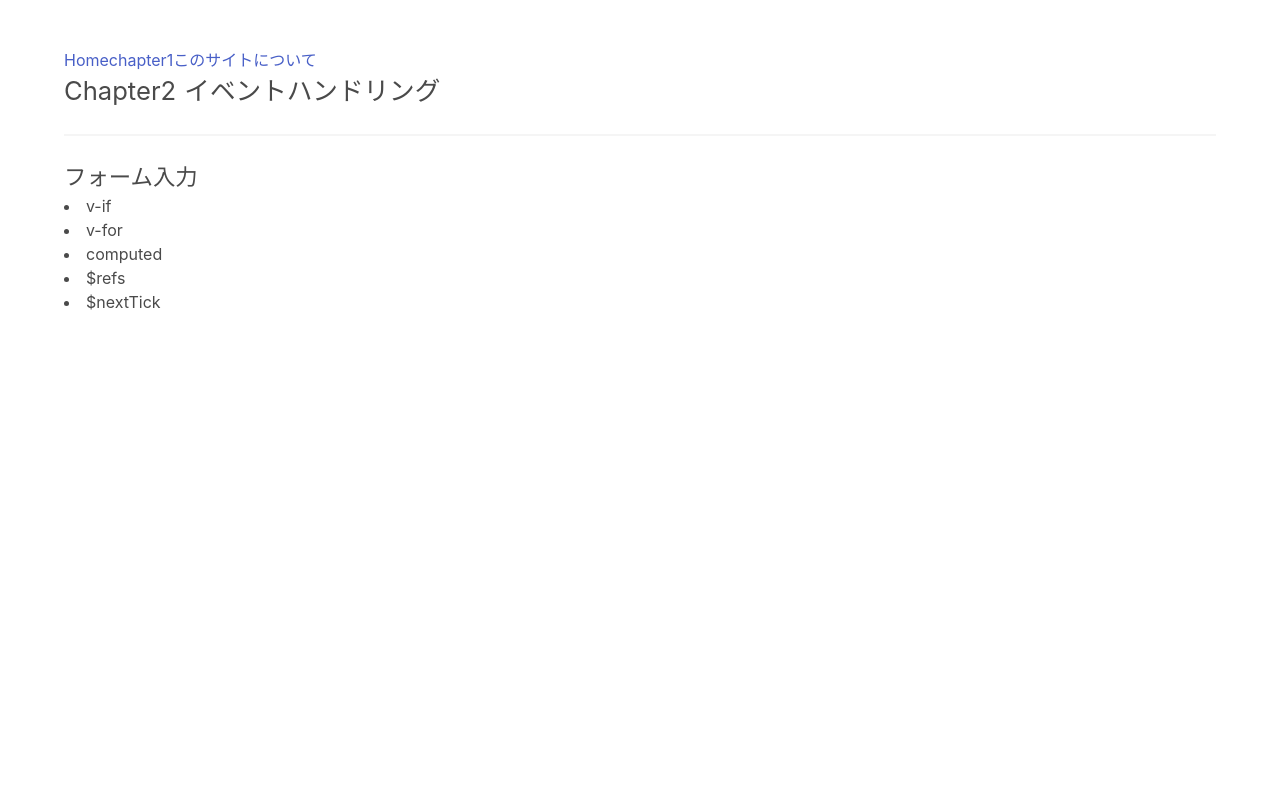
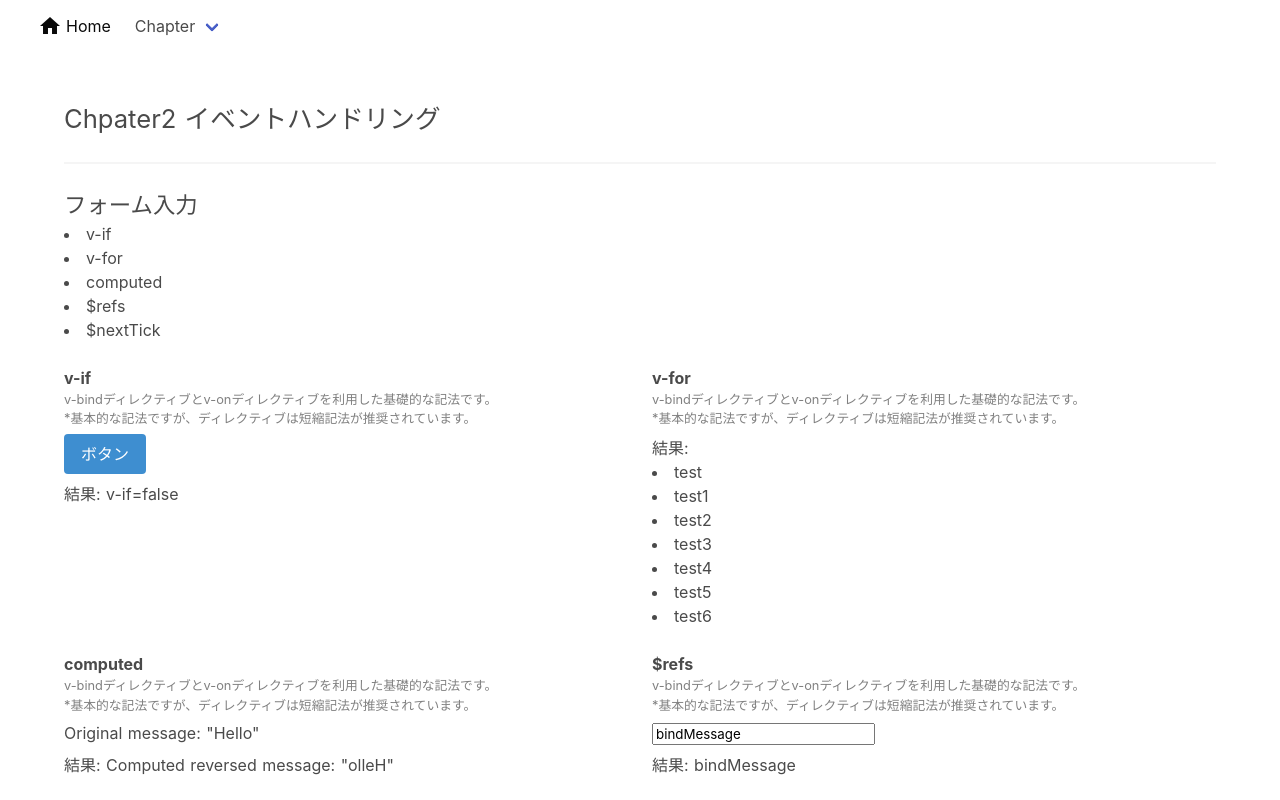
Before and after one commit to ND-share/codesandbox, a Nuxt app: page /chapter/chapter2 in a window 1280 px wide. Shown: the top 800 px of the page. Built offline with nearby package versions, Linux system fonts and the light colour scheme.

Commit message:
ヘッダー追加/入力フォーム追加

```diff
--- a/layouts/default.vue
+++ b/layouts/default.vue
@@ -1,8 +1,50 @@
 <template>
   <div>
+    <nav class="navbar" role="navigation" aria-label="main navigation">
+      <div id="navbarBasicExample" class="navbar-menu">
+        <div class="navbar-start">
+          <a class="home navbar-item has-text-black" @click="$router.push('/')">
+            <span class="icon mr-1">
+              <i class="mdi mdi-home mdi-24px"></i>
+            </span>
+            Home</a
+          >
+          <div class="navbar-item has-dropdown is-hoverable">
+            <a class="navbar-link"> Chapter </a>
+            <div class="navbar-dropdown">
+              <a
+                v-for="chapter in chapters"
+                :key="chapter.id"
+                class="navbar-item"
+                @click="$router.push(chapter.link)"
+              >
+                chapter{{ chapter.id }}
+              </a>
+              <hr class="navbar-divider" />
+              <a class="navbar-item" @click="$router.push('/examples/api')">
+                番外編
+              </a>
+            </div>
+          </div>
+        </div>
+      </div>
+    </nav>
     <Nuxt />
   </div>
 </template>
+
+<script>
+export default {
+  data() {
+    return {
+      chapters: [
+        { id: 1, link: '/chapter/chapter1' },
+        { id: 2, link: '/chapter/chapter2' },
+      ],
+    }
+  },
+}
+</script>
 
 <style>
 html {
@@ -52,4 +94,9 @@ html {
   color: #fff;
   background-color: #35495e;
 }
+
+.navbar {
+  padding-left: 30px;
+  padding-right: 30px;
+}
 </style>
--- a/nuxt.config.js
+++ b/nuxt.config.js
@@ -12,15 +12,25 @@ export default {
     ],
     link: [{ rel: 'icon', type: 'image/x-icon', href: '/favicon.ico' }],
   },
+
   server: {
-    port: 2999, // デフォルト: 3000
+    port: 2999,
   },
+
+  env: {
+    ENV: process.env.NODE_ENV,
+  },
+
   // SSR検証用
   ssr: true,
   // ssr: false,
 
   // Global CSS: https://go.nuxtjs.dev/config-css
-  css: ['bulma', '~/assets/style/app.scss'],
+  css: [
+    '@mdi/font/css/materialdesignicons.min.css',
+    'bulma',
+    '~/assets/style/app.scss',
+  ],
 
   // Plugins to run before rendering page: https://go.nuxtjs.dev/config-plugins
   plugins: [],
--- a/package.json
+++ b/package.json
@@ -21,6 +21,7 @@
     }
   },
   "dependencies": {
+    "@mdi/font": "^5.9.55",
     "@nuxtjs/axios": "^5.12.5",
     "bulma": "^0.9.2",
     "core-js": "^3.9.0",
--- a/pages/chapter/chapter1.vue
+++ b/pages/chapter/chapter1.vue
@@ -1,9 +1,6 @@
 <template>
   <section class="section">
     <div class="container">
-      <a @click="$router.push('/')">Home</a>
-      <a @click="$router.push('/chapter/chapter2')">chapter2</a>
-      <a @click="$router.push('/examples/api')">このサイトについて</a>
       <h1>{{ title }}</h1>
       <hr />
       <article>
--- a/pages/chapter/chapter2.vue
+++ b/pages/chapter/chapter2.vue
@@ -1,10 +1,7 @@
 <template>
   <section class="section">
     <div class="container">
-      <a @click="$router.push('/')">Home</a>
-      <a @click="$router.push('/chapter/chapter1')">chapter1</a>
-      <a @click="$router.push('/examples/api')">このサイトについて</a>
-      <h1>Chapter2 イベントハンドリング</h1>
+      <h1>{{ title }}</h1>
       <hr />
       <article>
         <h2>フォーム入力</h2>
@@ -19,7 +16,113 @@
             </ul>
           </div>
         </div>
+        <div class="columns is-multiline">
+          <div class="column is-6">
+            <dl>
+              <dt>v-if</dt>
+              <dd>
+                v-bindディレクティブとv-onディレクティブを利用した基礎的な記法です。<br />
+                *基本的な記法ですが、ディレクティブは短縮記法が推奨されています。
+              </dd>
+            </dl>
+            <button class="button is-info" @click="chagngeIf()">ボタン</button>
+            <p v-if="isIf" class="mt-2">結果: v-if={{ isIf }}</p>
+            <p v-else class="mt-2">結果: v-if={{ isIf }}</p>
+          </div>
+          <div class="column is-6">
+            <dl>
+              <dt>v-for</dt>
+              <dd>
+                v-bindディレクティブとv-onディレクティブを利用した基礎的な記法です。<br />
+                *基本的な記法ですが、ディレクティブは短縮記法が推奨されています。
+              </dd>
+            </dl>
+            <ul>
+              <p class="mt-2">結果:</p>
+              <li v-for="vfor in vfors" :key="vfor.test">{{ vfor.test }}</li>
+            </ul>
+          </div>
+          <div class="column is-6">
+            <dl>
+              <dt>computed</dt>
+              <dd>
+                v-bindディレクティブとv-onディレクティブを利用した基礎的な記法です。<br />
+                *基本的な記法ですが、ディレクティブは短縮記法が推奨されています。
+              </dd>
+            </dl>
+            <p>Original message: "{{ message }}"</p>
+            <p class="mt-2">
+              結果: Computed reversed message: "{{ reversedMessage }}"
+            </p>
+          </div>
+          <div class="column is-6">
+            <dl>
+              <dt>$refs</dt>
+              <dd>
+                v-bindディレクティブとv-onディレクティブを利用した基礎的な記法です。<br />
+                *基本的な記法ですが、ディレクティブは短縮記法が推奨されています。
+              </dd>
+            </dl>
+            <input
+              type="text"
+              v-bind:value="bindMessage"
+              placeholder="入力"
+              v-on:input="bindMessage = $event.target.value"
+            />
+            <p class="mt-2">結果: {{ bindMessage }}</p>
+          </div>
+          <div class="column is-6">
+            <dl>
+              <dt>$nextTick</dt>
+              <dd>
+                v-bindディレクティブとv-onディレクティブを利用した基礎的な記法です。<br />
+                *基本的な記法ですが、ディレクティブは短縮記法が推奨されています。
+              </dd>
+            </dl>
+            <input
+              type="text"
+              v-bind:value="bindMessage"
+              placeholder="入力"
+              v-on:input="bindMessage = $event.target.value"
+            />
+            <p class="mt-2">結果: {{ bindMessage }}</p>
+          </div>
+        </div>
       </article>
     </div>
   </section>
 </template>
+
+<script>
+export default {
+  data() {
+    return {
+      isIf: false,
+      bindMessage: 'bindMessage',
+      vfors: [
+        { test: 'test' },
+        { test: 'test1' },
+        { test: 'test2' },
+        { test: 'test3' },
+        { test: 'test4' },
+        { test: 'test5' },
+        { test: 'test6' },
+      ],
+      message: 'Hello',
+    }
+  },
+  computed: {
+    reversedMessage() {
+      return this.message.split('').reverse().join('')
+    },
+    title() {
+      return 'Chpater2 イベントハンドリング'
+    },
+  },
+  methods: {
+    chagngeIf() {
+      this.isIf = !this.isIf
+    },
+  },
+}
+</script>
--- a/pages/examples/api.vue
+++ b/pages/examples/api.vue
@@ -1,9 +1,6 @@
 <template>
   <section class="section">
     <div class="container">
-      <a @click="$router.push('/')">Home</a>
-      <a @click="$router.push('/chapter/chapter1')">chapter1</a>
-      <a @click="$router.push('/chapter/chapter2')">chapter2</a>
       <h1>{{ title }}</h1>
       <hr />
       <div class="mb-3">asyncData: {{ date }}</div>
--- a/pages/index.vue
+++ b/pages/index.vue
@@ -1,26 +1,29 @@
 <template>
   <section class="section">
     <div class="container">
-      <a @click="$router.push('/chapter/chapter1')">chapter1</a>
-      <a @click="$router.push('/chapter/chapter2')">chapter2</a>
-      <a @click="$router.push('/examples/api')">このサイトについて</a>
-      <h1>{{ title }}</h1>
+      <div class="is-flex">
+        <span class="icon-text mt-2 mr-2">
+          <span class="icon">
+            <i class="mdi mdi-home mdi-36px"></i>
+          </span>
+        </span>
+        <h1>{{ title }}</h1>
+      </div>
       <hr />
       <article>
-        <h2>フォーム入力</h2>
-        <div class="columns">
+        <h2>研修内容</h2>
+        <div class="columns mt-1">
           <div class="column is-12">
             <ul>
-              <li>v-bind:value, v-on:input</li>
-              <li>:value, @input</li>
-              <li>v-model（テキスト）</li>
-              <li>v-model.number</li>
-              <li>:checked, @change</li>
-              <li>v-model（チェックボックス, ラジオボタン）</li>
-              <li>v-model, @changeの複合</li>
-              <li>:value, @change</li>
-              <li>v-model（セレクトボックス）</li>
-              <li>@blur</li>
+              <li>
+                <a @click="$router.push('/chapter/chapter1')">chapter1</a>
+              </li>
+              <li>
+                <a @click="$router.push('/chapter/chapter2')">chapter2</a>
+              </li>
+              <li>
+                <a @click="$router.push('/examples/api')">このサイトについて</a>
+              </li>
             </ul>
           </div>
         </div>
```
